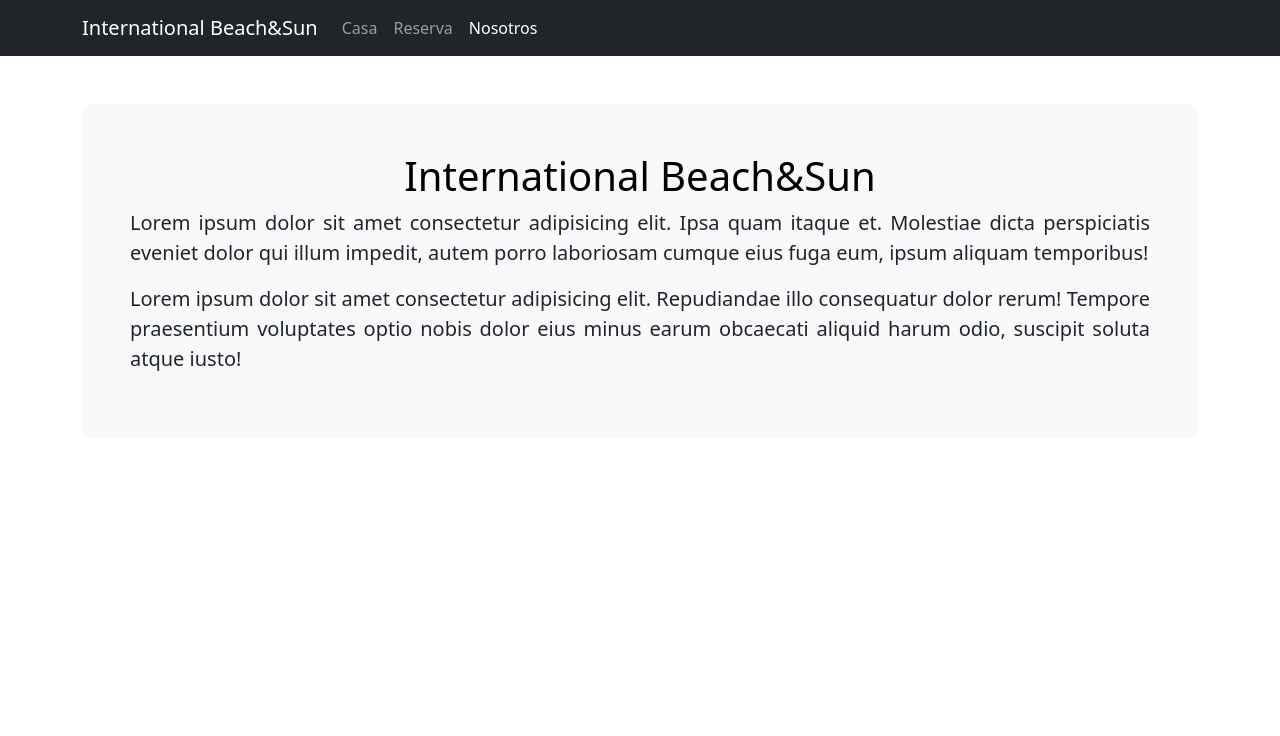
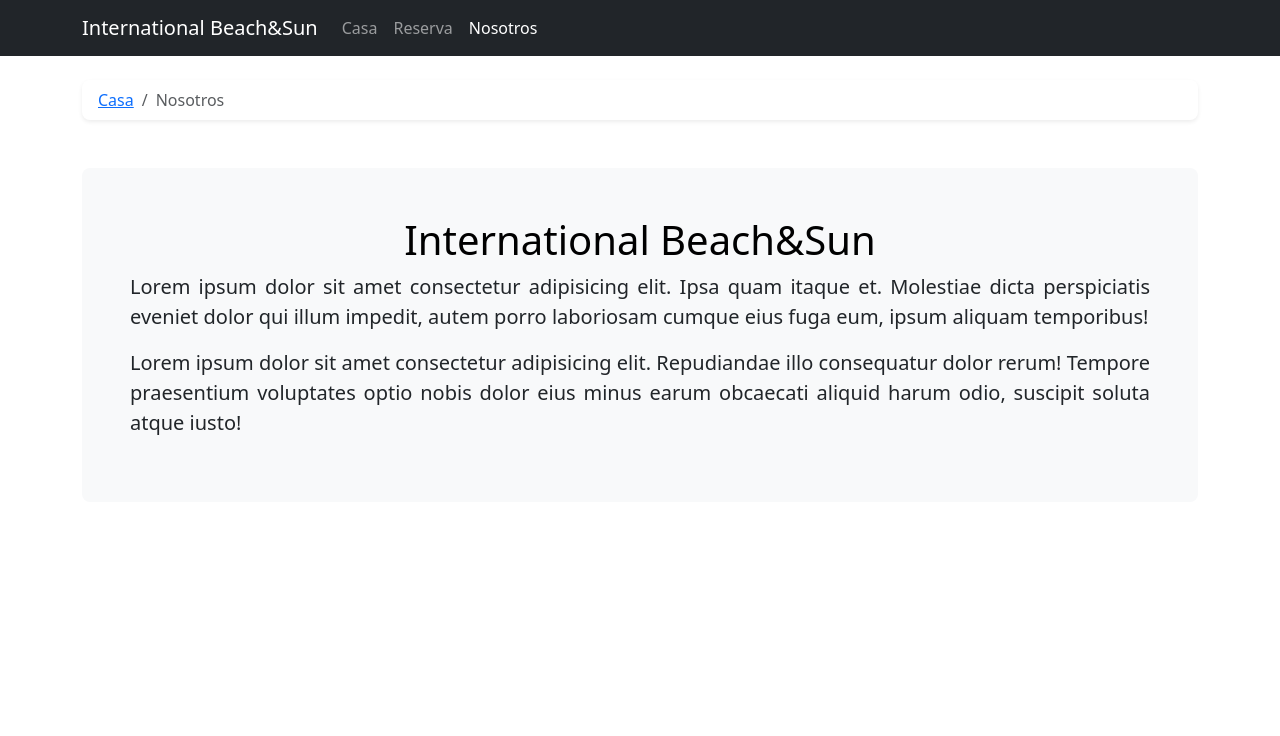
Before and after one commit to JulioQuesadilla/curso-bootstrap, a website: page nosotros.html in a window 1280 px wide. Shown: the top 736 px of the page. Drawn offline with nearby package versions, Linux system fonts and the light colour scheme.

Commit message:
Se modifica breadcrumbs

```diff
--- a/nosotros.html
+++ b/nosotros.html
@@ -36,6 +36,22 @@
   </header>
 
   <main class="flex-fill">
+
+    <div class="container mt-4">
+
+
+      <nav aria-label="breadcrumb">
+        <ol class="breadcrumb rounded-3 px-3 py-2 mb-0 shadow-sm">
+          <li class="breadcrumb-item">
+            <a href="index">Casa</a>
+          </li>
+          <li class="breadcrumb-item active" aria-current="page">Nosotros</li>
+        </ol>
+      </nav>
+    </div>
+
+
+
     <!-- This is a BS5 Jumbotron -->
     <div class="container my-5">
       <div class="p-5 text-center bg-body-tertiary rounded-3">
```
Also changed, not shown: catalogo.html (+15 -2 lines).
